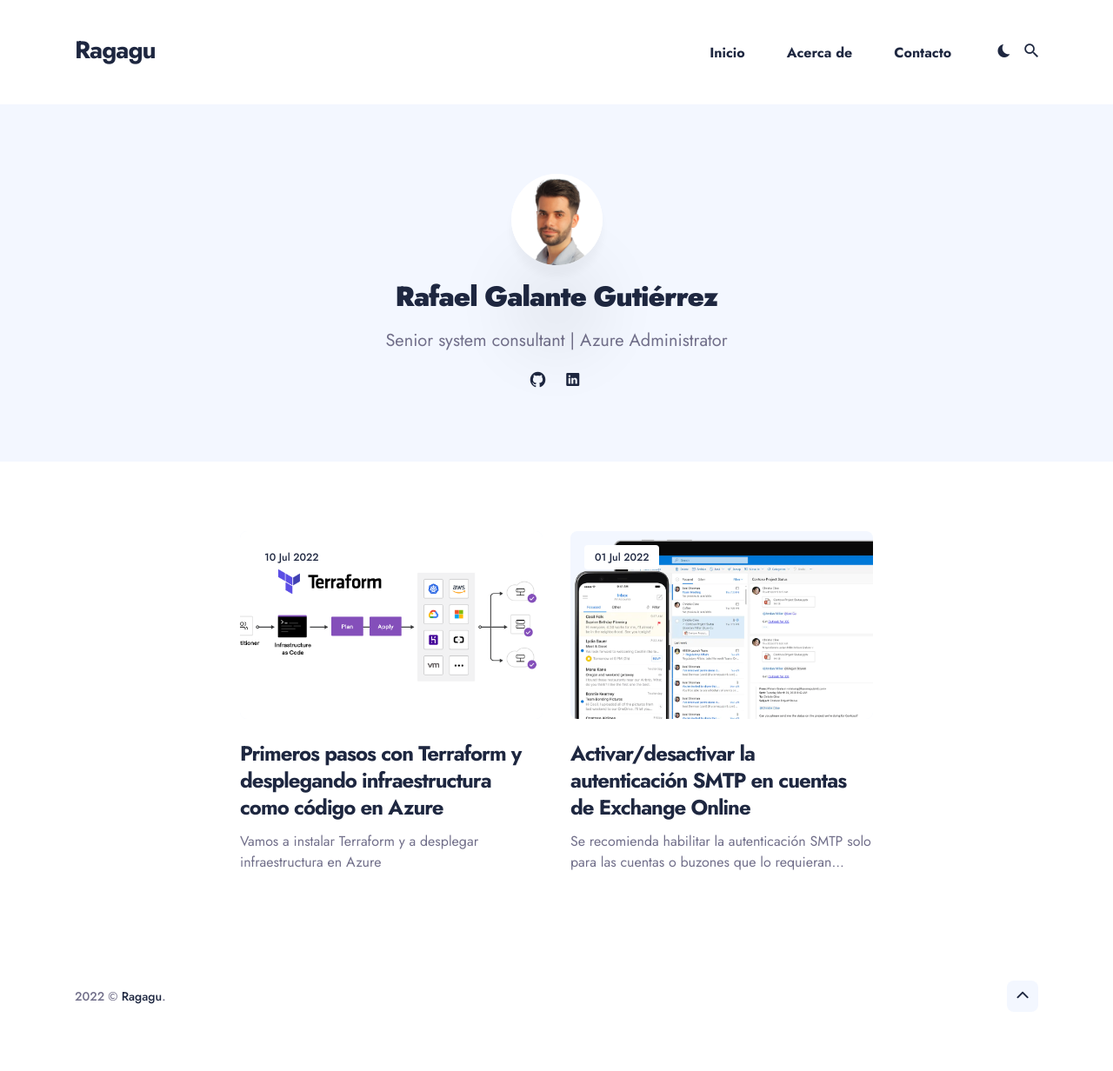
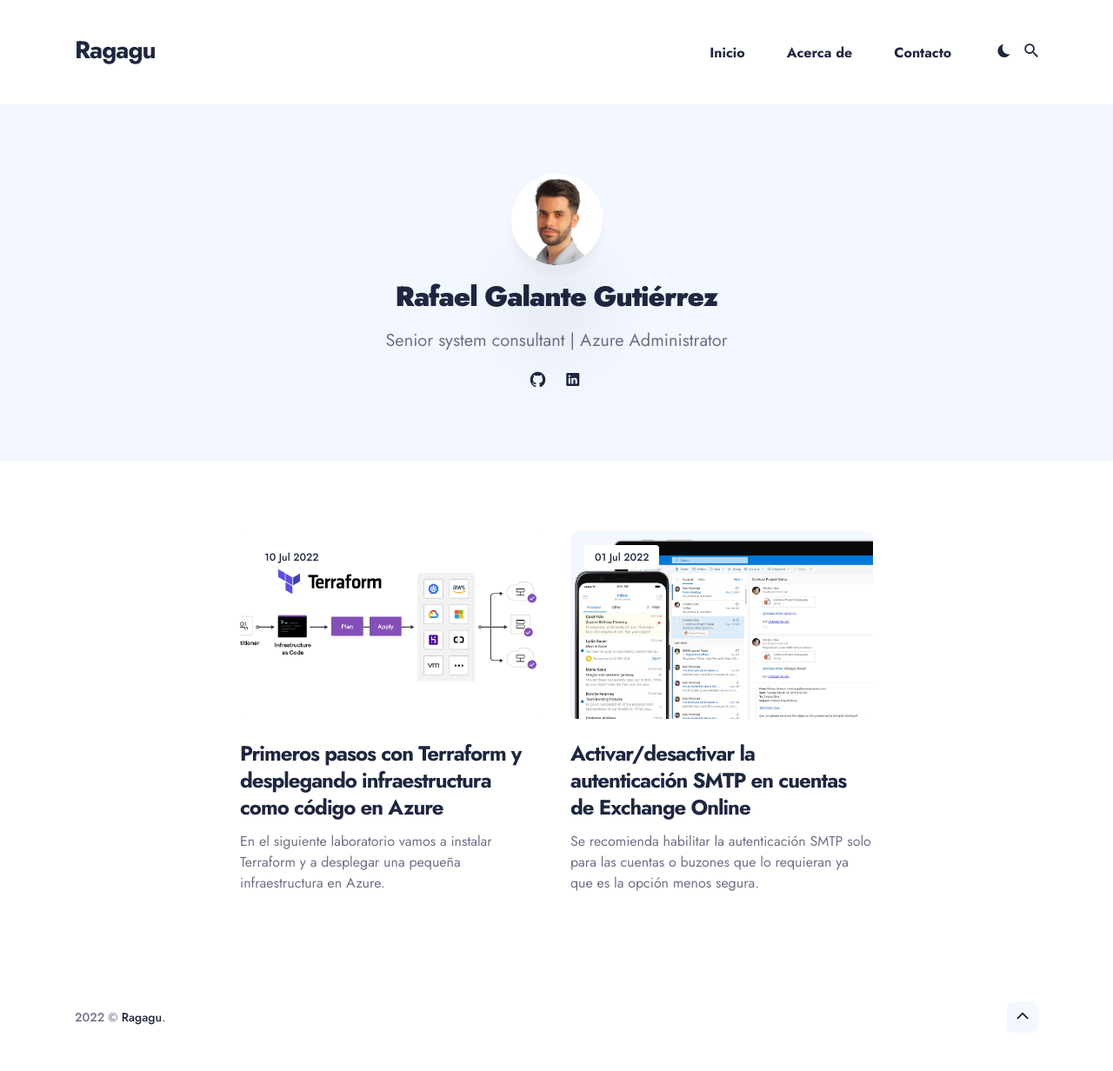
Before and after one commit to ragagu/ragagu-blog, a Jekyll site: the page built from index.html, in a window 1280 px wide. Shown: the whole page at 87% size. Built offline with Jekyll 4.4.1, drawn with Linux system fonts in a browser that asks for light colours; nearby versions of some CDN libraries; the list of posts is cut into pages by our own code; before the commit the page ends 1208 px from its top, so only the background shows below that.

```diff
--- a/_posts/2022-07-01-activar-desactivar-autenticacion-smtp-cuentas-exchange-online.markdown
+++ b/_posts/2022-07-01-activar-desactivar-autenticacion-smtp-cuentas-exchange-online.markdown
@@ -1,7 +1,7 @@
 ---
 layout: post
 title:  Activar/desactivar la autenticación SMTP en cuentas de Exchange Online
-description: Se recomienda habilitar la autenticación SMTP solo para las cuentas o buzones que lo requieran...
+description: Se recomienda habilitar la autenticación SMTP solo para las cuentas o buzones que lo requieran ya que es la opción menos segura.
 date:   2022-07-01 15:01:35 +0300
 image:  '/images/activar-desactivar-smtp.webp'
 tags:   [Microsoft 365, Exchange Online]
--- a/_posts/2022-07-10-primeros-pasos-con-terraform-y-desplegando-infraestructura-como-codigo-en-azure.markdown
+++ b/_posts/2022-07-10-primeros-pasos-con-terraform-y-desplegando-infraestructura-como-codigo-en-azure.markdown
@@ -1,7 +1,7 @@
 ---
 layout: post
 title:  Primeros pasos con Terraform y desplegando infraestructura como código en Azure
-description: Vamos a instalar Terraform y a desplegar infraestructura en Azure
+description: En el siguiente laboratorio vamos a instalar Terraform y a desplegar una pequeña infraestructura en Azure.
 date:   2022-07-10 17:12:33 +0300
 image:  '/images/terraform-assets.png'
 tags:   [Terraform, Azure]
```
Also changed, not shown: 6 other files.
